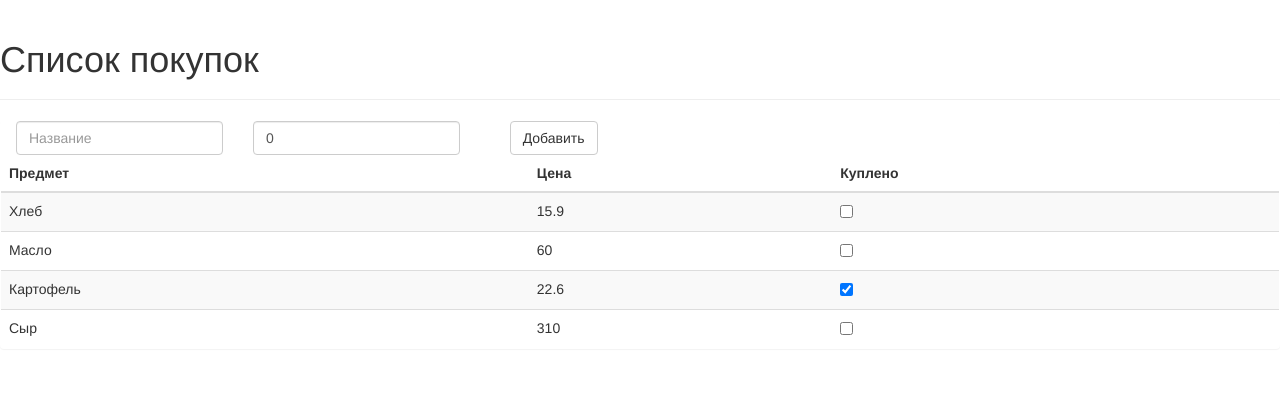
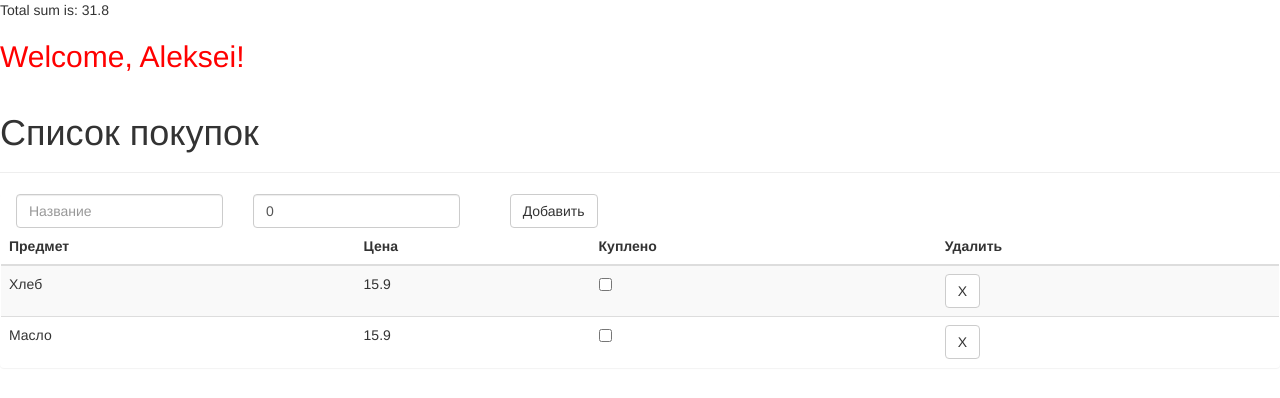
Before and after one commit to alekseinovikov/learn-angular-purchaseapp, an Angular app: page / in a window 1280 px wide. Shown: the top 398 px of the page. Built offline with nearby package versions, Linux system fonts and the light colour scheme.

Commit message:
Added child component with parent content injection

```diff
--- a/package.json
+++ b/package.json
@@ -17,7 +17,8 @@
     "@angular/platform-browser-dynamic": "~10.0.0",
     "@angular/router": "~10.0.0",
     "rxjs": "~6.5.5",
-    "zone.js": "~0.10.3"
+    "zone.js": "~0.10.3",
+    "uuid": "~8.3.0"
   },
   "devDependencies": {
     "@angular-devkit/build-angular": "~0.1000.0",
--- a/src/app/app.component.ts
+++ b/src/app/app.component.ts
@@ -1,12 +1,14 @@
 import {Component} from '@angular/core';
+import {v4 as uuid} from 'uuid';
 
 class Item {
+    id: string;
     purchase: string;
     done: boolean;
     price: number;
 
     constructor(purchase: string, price: number) {
-
+        this.id = uuid();
         this.purchase = purchase;
         this.price = price;
         this.done = false;
@@ -16,6 +18,7 @@ class Item {
 @Component({
     selector: 'purchase-app',
     template: `
+        <child-comp>Total sum is: {{sum}}</child-comp>
         <div class="page-header">
             <h1> Список покупок </h1>
         </div>
@@ -43,6 +46,7 @@ class Item {
                     <th>Предмет</th>
                     <th>Цена</th>
                     <th>Куплено</th>
+                    <th>Удалить</th>
                 </tr>
                 </thead>
                 <tbody>
@@ -50,6 +54,9 @@ class Item {
                     <td>{{item.purchase}}</td>
                     <td>{{item.price}}</td>
                     <td><input type="checkbox" [(ngModel)]="item.done"/></td>
+                    <td>
+                        <button class="btn btn-default" (click)="delete(item.id)">X</button>
+                    </td>
                 </tr>
                 </tbody>
             </table>
@@ -59,12 +66,16 @@ export class AppComponent {
     text: string;
     price: number = 0;
 
+    get sum(): number {
+        return this.items
+            .map(i => i.price)
+            .reduce((a, b) => a + b, 0);
+    }
+
     items: Item[] =
         [
-            {purchase: "Хлеб", done: false, price: 15.9},
-            {purchase: "Масло", done: false, price: 60},
-            {purchase: "Картофель", done: true, price: 22.6},
-            {purchase: "Сыр", done: false, price: 310}
+            new Item("Хлеб", 15.9),
+            new Item("Масло", 15.9),
         ];
 
     addItem(text: string, price: number): void {
@@ -72,5 +83,13 @@ export class AppComponent {
         if (text == null || text.trim() == "" || price == null)
             return;
         this.items.push(new Item(text, price));
+
+        this.text = '';
+        this.price = 0;
     }
+
+    delete(id: string) {
+        this.items = this.items.filter(i => i.id != id)
+    }
+
 }
--- a/src/app/app.module.ts
+++ b/src/app/app.module.ts
@@ -2,10 +2,11 @@ import {NgModule} from '@angular/core';
 import {BrowserModule} from '@angular/platform-browser';
 import {FormsModule} from '@angular/forms';
 import {AppComponent} from './app.component';
+import {ChildComponent} from "./child.component";
 
 @NgModule({
     imports: [BrowserModule, FormsModule],
-    declarations: [AppComponent],
+    declarations: [AppComponent, ChildComponent],
     bootstrap: [AppComponent]
 })
 export class AppModule {
--- /dev/null
+++ b/src/app/child.component.ts
@@ -0,0 +1,12 @@
+import { Component } from '@angular/core';
+
+@Component({
+    selector: 'child-comp',
+    template: `
+            <ng-content></ng-content>
+        <h2>Welcome, {{name}}!</h2>`,
+    styles: [`h2, p {color:red;}`]
+})
+export class ChildComponent {
+    name= "Aleksei";
+}
```
Also changed, not shown: 1 other file (tests, documents, lock files or other folders).
